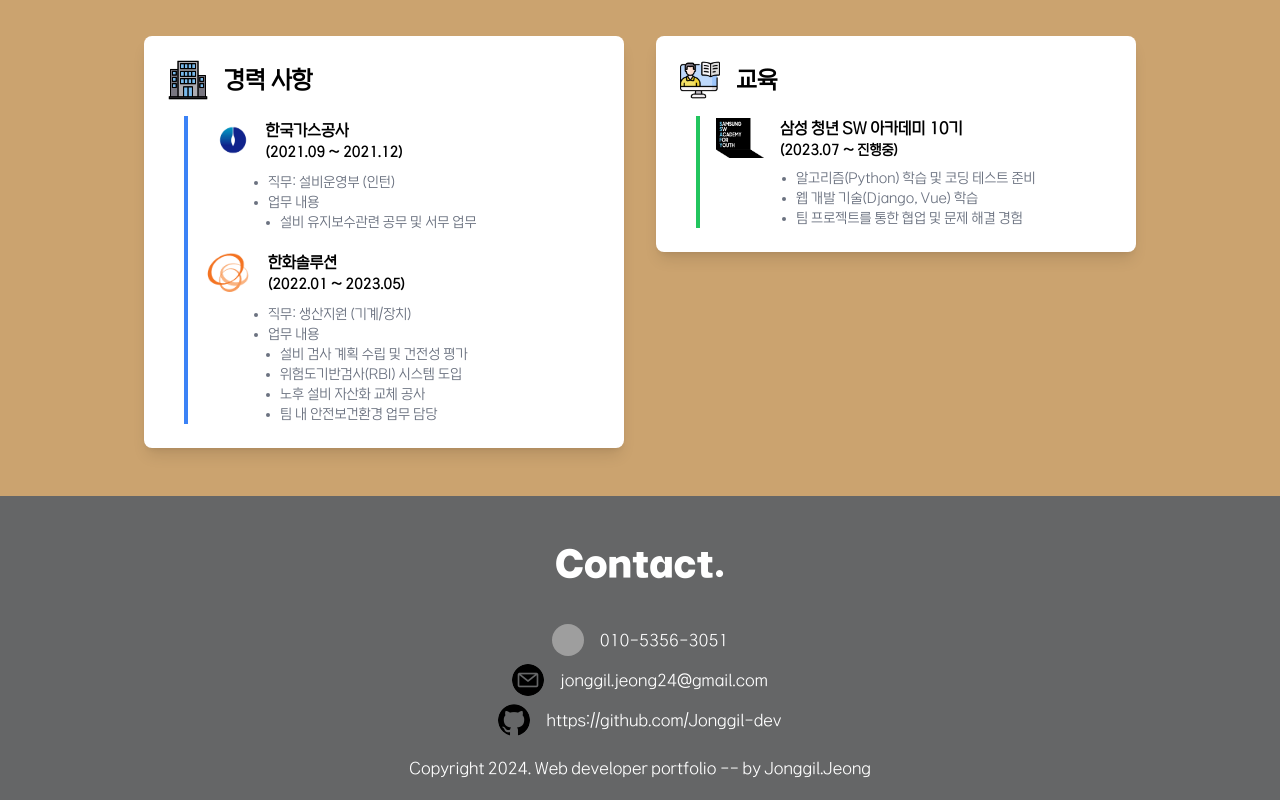
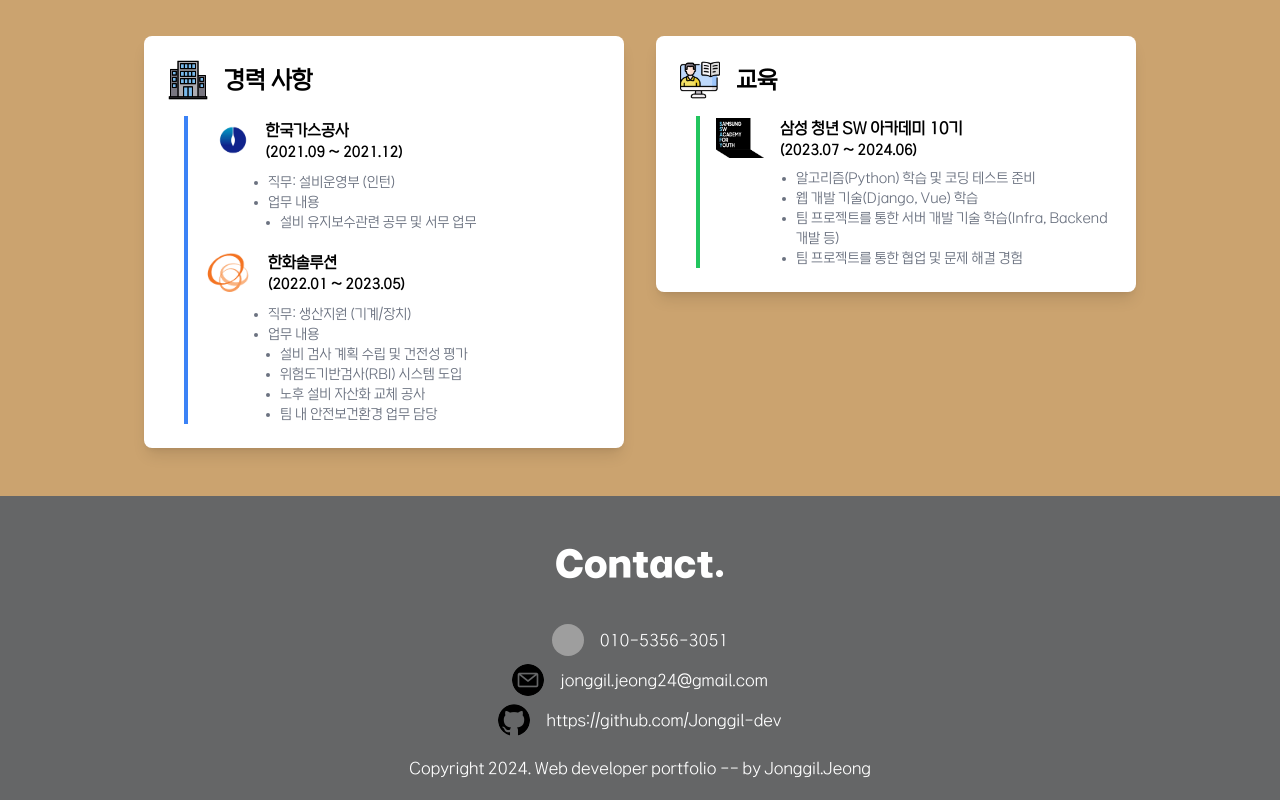
Before and after one commit to Jonggil-dev/Jonggiil-Jeong.github.io, a React (Create React App) app: page / in a window 1280 px wide. Shown: the part 4980-5780 px from the top of the page. Built offline with nearby package versions, Linux system fonts and the light colour scheme; grey boxes are pictures that could not be loaded.

Commit message:
Docs : Career 싸피 부분 수정

```diff
--- a/src/components/Career.js
+++ b/src/components/Career.js
@@ -98,12 +98,19 @@
                         <h4 className="font-extrabold">
                           삼성 청년 SW 아카데미 10기
                         </h4>
-                        <p className="text-sm font-bold"> (2023.07 ~ 진행중)</p>
+                        <p className="text-sm font-bold">
+                          {" "}
+                          (2023.07 ~ 2024.06)
+                        </p>
                       </div>
                     </div>
                     <ul className="list-disc ml-20 text-sm text-gray-500">
                       <li>알고리즘(Python) 학습 및 코딩 테스트 준비</li>
                       <li>웹 개발 기술(Django, Vue) 학습</li>
+                      <li>
+                        팀 프로젝트를 통한 서버 개발 기술 학습(Infra, Backend
+                        개발 등)
+                      </li>
                       <li>팀 프로젝트를 통한 협업 및 문제 해결 경험</li>
                     </ul>
                   </div>
```
